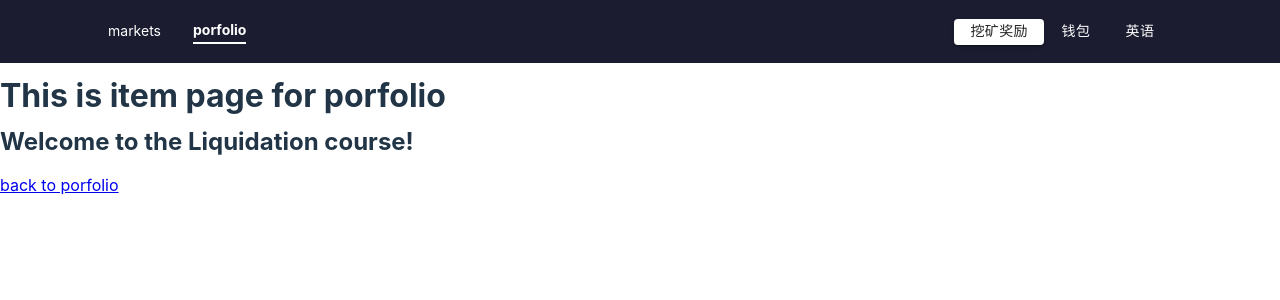
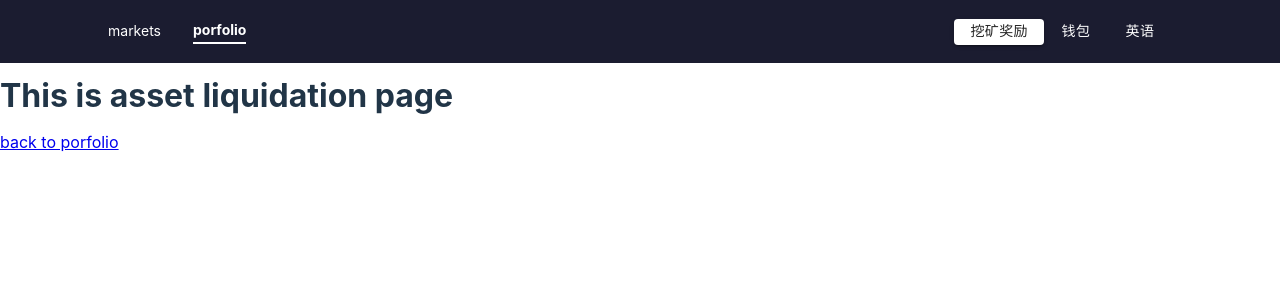
Before and after one commit to realcryptowhales/aggregate-lending-interface, a React (Vite) app: page /porfolio/liquidation in a window 1280 px wide. Shown: the top 300 px of the page. Built offline with nearby package versions, Linux system fonts and the light colour scheme.

Commit message:
feat: add asset liquidation page

```diff
--- /dev/null
+++ b/src/containers/Liquidation/index.tsx
@@ -0,0 +1,13 @@
+import * as React from 'react';
+import { Link } from 'react-router-dom';
+
+function Liquidation() {
+  return (
+    <div className="w-full">
+      <h1>This is asset liquidation page</h1>
+      <Link to="/porfolio">back to porfolio</Link>
+    </div>
+  );
+}
+
+export default Liquidation;
--- a/src/containers/Porfolio/index.tsx
+++ b/src/containers/Porfolio/index.tsx
@@ -5,6 +5,7 @@ function Porfolio() {
   return (
     <div className="w-full">
       <h1>This is porfolio page</h1>
+      <Link to="liquidation">go to asset liquidation</Link>
       <ul>
         <li>
           <Link to="item1">go item1</Link>
--- a/src/routes.tsx
+++ b/src/routes.tsx
@@ -4,6 +4,7 @@ import Martket from '@containers/Market';
 import MarketItem from '@containers/Market/MarketItem';
 import Porfolio from './containers/Porfolio';
 import PorfolioItem from './containers/Porfolio/PorfolioItem';
+import Liquidation from './containers/Liquidation';
 import NoMatch from '@containers/NoMatch';
 import Redirect from '@containers/Redirect';
 import type { RouteObject } from 'react-router-dom';
@@ -26,6 +27,7 @@ const routes: RouteObject[] = [
         path: '/porfolio',
         children: [
           { index: true, element: <Porfolio /> },
+          { path: '/porfolio/liquidation', element: <Liquidation /> },
           { path: '/porfolio/:id', element: <PorfolioItem /> }
         ]
       },
```
